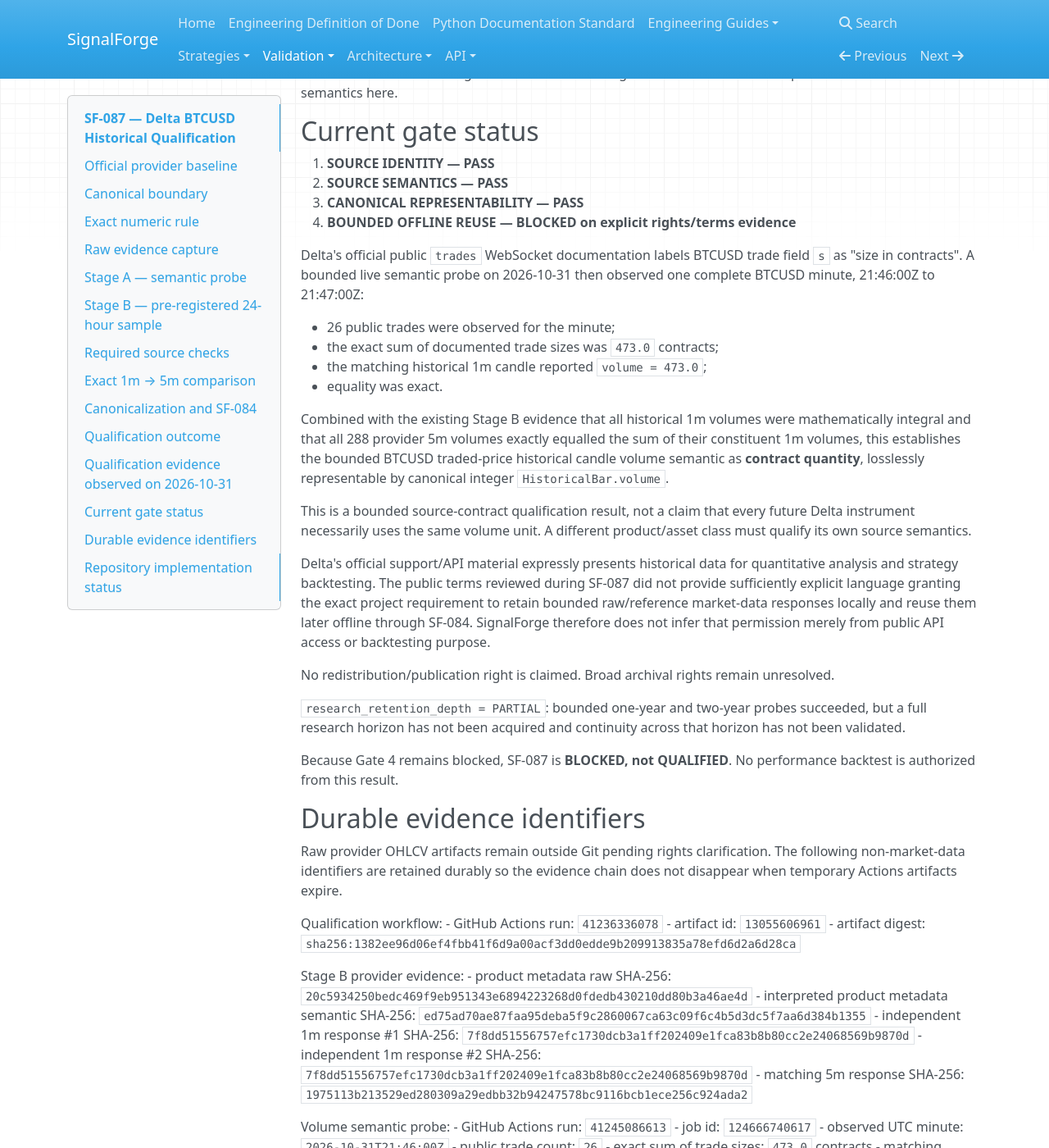
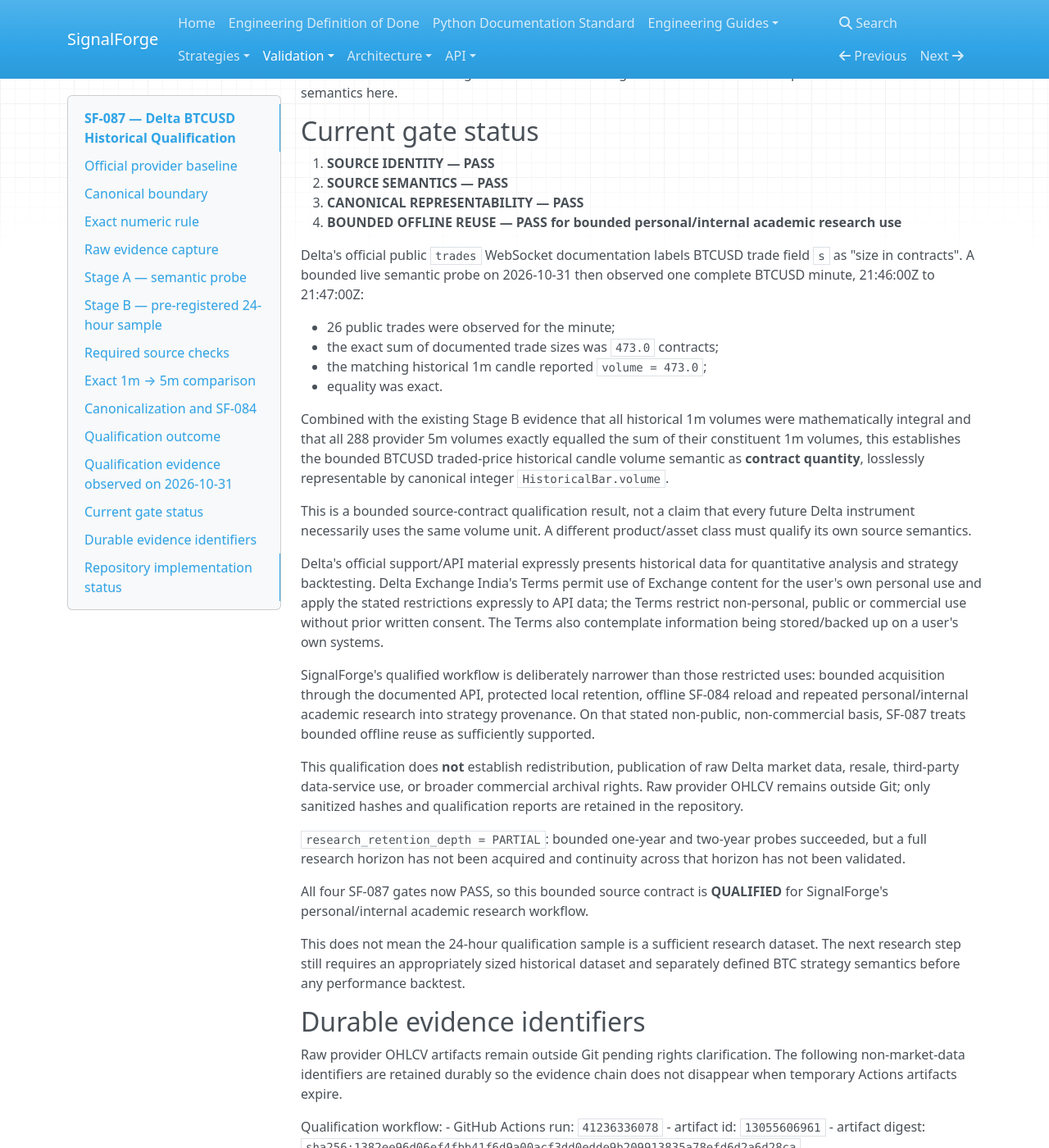
Before and after one commit to harishkamathuk/signalforge, an MkDocs documentation site: the page built from docs/validation/sf-087-delta-btc-history-qualification.md, in a window 1280 px wide and 1400 px high, scrolled down 4714 px. Shown: the whole window at 82% size. Built offline with MkDocs 1.6.1, drawn with Linux system fonts in a browser that asks for light colours; nearby versions of some CDN libraries.

Commit message:
docs(research): qualify bounded Delta offline reuse for academic research

```diff
--- a/docs/validation/sf-087-delta-btc-history-qualification.md
+++ b/docs/validation/sf-087-delta-btc-history-qualification.md
@@ -222,7 +222,7 @@ research and is not collapsed into historical candle semantics here.
 1. **SOURCE IDENTITY — PASS**
 2. **SOURCE SEMANTICS — PASS**
 3. **CANONICAL REPRESENTABILITY — PASS**
-4. **BOUNDED OFFLINE REUSE — BLOCKED on explicit rights/terms evidence**
+4. **BOUNDED OFFLINE REUSE — PASS for bounded personal/internal academic research use**
 
 Delta's official public `trades` WebSocket documentation labels BTCUSD trade field `s` as
 "size in contracts". A bounded live semantic probe on 2026-10-31 then observed one complete BTCUSD
@@ -243,18 +243,29 @@ instrument necessarily uses the same volume unit. A different product/asset clas
 own source semantics.
 
 Delta's official support/API material expressly presents historical data for quantitative analysis
-and strategy backtesting. The public terms reviewed during SF-087 did not provide sufficiently
-explicit language granting the exact project requirement to retain bounded raw/reference market-data
-responses locally and reuse them later offline through SF-084. SignalForge therefore does not infer
-that permission merely from public API access or backtesting purpose.
+and strategy backtesting. Delta Exchange India's Terms permit use of Exchange content for the user's
+own personal use and apply the stated restrictions expressly to API data; the Terms restrict
+non-personal, public or commercial use without prior written consent. The Terms also contemplate
+information being stored/backed up on a user's own systems.
 
-No redistribution/publication right is claimed. Broad archival rights remain unresolved.
+SignalForge's qualified workflow is deliberately narrower than those restricted uses: bounded
+acquisition through the documented API, protected local retention, offline SF-084 reload and repeated
+personal/internal academic research into strategy provenance. On that stated non-public,
+non-commercial basis, SF-087 treats bounded offline reuse as sufficiently supported.
+
+This qualification does **not** establish redistribution, publication of raw Delta market data,
+resale, third-party data-service use, or broader commercial archival rights. Raw provider OHLCV
+remains outside Git; only sanitized hashes and qualification reports are retained in the repository.
 
 `research_retention_depth = PARTIAL`: bounded one-year and two-year probes succeeded, but a full
 research horizon has not been acquired and continuity across that horizon has not been validated.
 
-Because Gate 4 remains blocked, SF-087 is **BLOCKED, not QUALIFIED**. No performance backtest is
-authorized from this result.
+All four SF-087 gates now PASS, so this bounded source contract is **QUALIFIED** for SignalForge's
+personal/internal academic research workflow.
+
+This does not mean the 24-hour qualification sample is a sufficient research dataset. The next
+research step still requires an appropriately sized historical dataset and separately defined BTC
+strategy semantics before any performance backtest.
 
 
 ## Durable evidence identifiers
```
